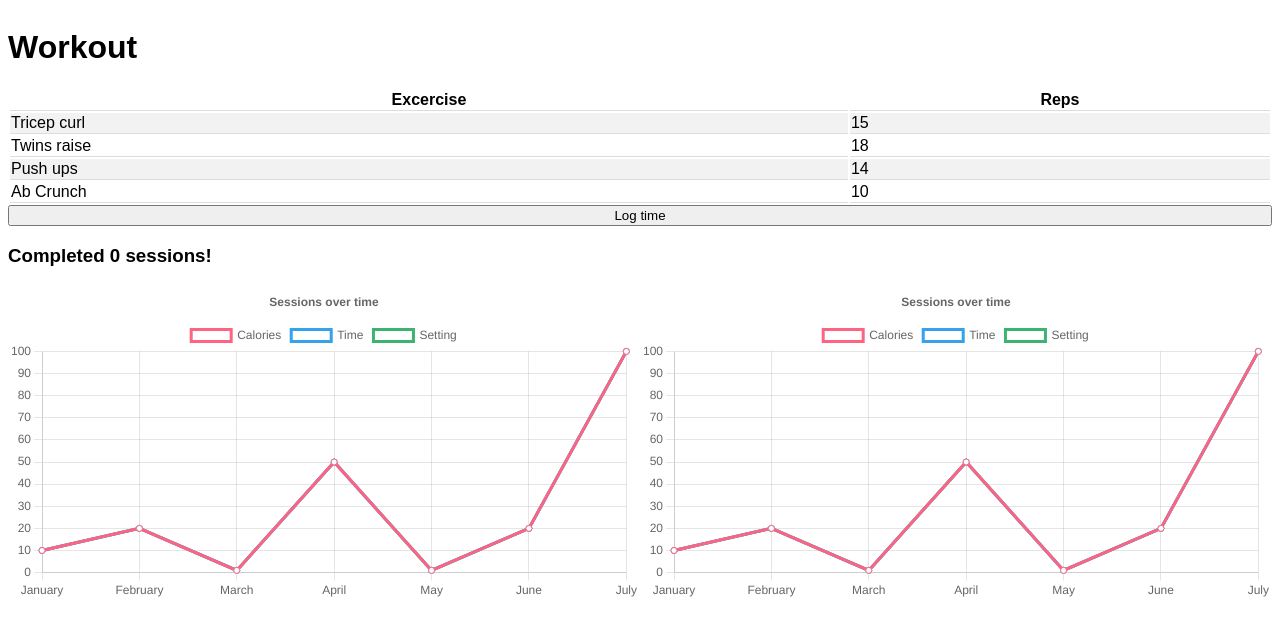
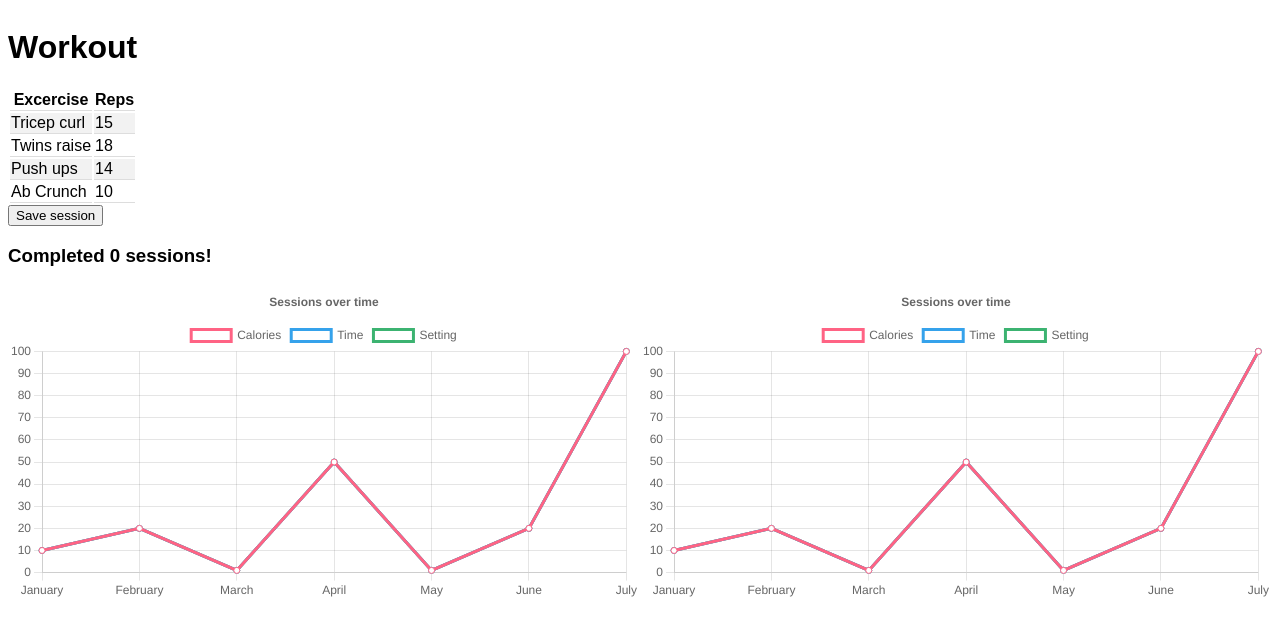
Before and after one commit to fxcircus/fitness-journey, a React (Create React App) app: page / in a window 1280 px wide. Shown: the top 636 px of the page. Built offline with nearby package versions, Linux system fonts and the light colour scheme; no server answers.

Commit message:
session data

```diff
--- a/models/Session.js
+++ b/models/Session.js
@@ -2,7 +2,8 @@ const mongoose = require('mongoose')
 const Schema = mongoose.Schema
 
 const sessionSchema = new Schema ({
-    sessionTimestamp: Date
+    sessionTimestamp: Date,
+    exercises: Array
 })
 
 module.exports = mongoose.model('Session', sessionSchema)
--- a/src/components/ExcerciseTable.jsx
+++ b/src/components/ExcerciseTable.jsx
@@ -1,7 +1,16 @@
-import { useState } from "react"
+import { useState, useEffect } from "react"
+import LogTime from './LogTime'
+import { workoutA } from '../utilities/data/routines'
 
 export default function ExcerciseTable (props) {
+    const [ session, setSession ] = useState([])
+
+    useEffect(() => {
+        setSession(workoutA)
+    }, [])
+
     return (
+        <div>
             <table>
                 <tr>
                     <th>Excercise</th>
@@ -16,5 +25,7 @@ export default function ExcerciseTable (props) {
                     )
                 })}
             </table>
+            <LogTime render={props.render} setRender={props.setRender} session={session} isSession='true' />
+        </div>
     )
 }
--- a/src/components/LogTime.jsx
+++ b/src/components/LogTime.jsx
@@ -6,7 +6,10 @@ export default function LogTime (props) {
     const sendData = async () => {
         const timestamp = Date.now()
         console.log(timestamp)
-        const payload = { "sessionTimestamp": timestamp}
+        const payload = {
+            "sessionTimestamp": timestamp,
+            "exercises": props.session
+        }
         const res = await createSession(payload)
         props.setRender(!props.render)
     }
@@ -17,7 +20,7 @@ export default function LogTime (props) {
 
     return(
         <button onClick={(e) => {sendData(e)}}>
-            Log time
+            Save session
         </button>
     )
 }
--- a/src/pages/App/App.js
+++ b/src/pages/App/App.js
@@ -11,7 +11,6 @@ export default function App() {
         <main>
             <h1>Workout</h1>
             <ExcerciseTable routine={workoutA} render={render} setRender={setRender} />
-            <LogTime render={render} setRender={setRender} />
             <Stats render={render} setRender={setRender} />
         </main>
     )
```
Lines whose indentation alone changed are shown as unchanged.
